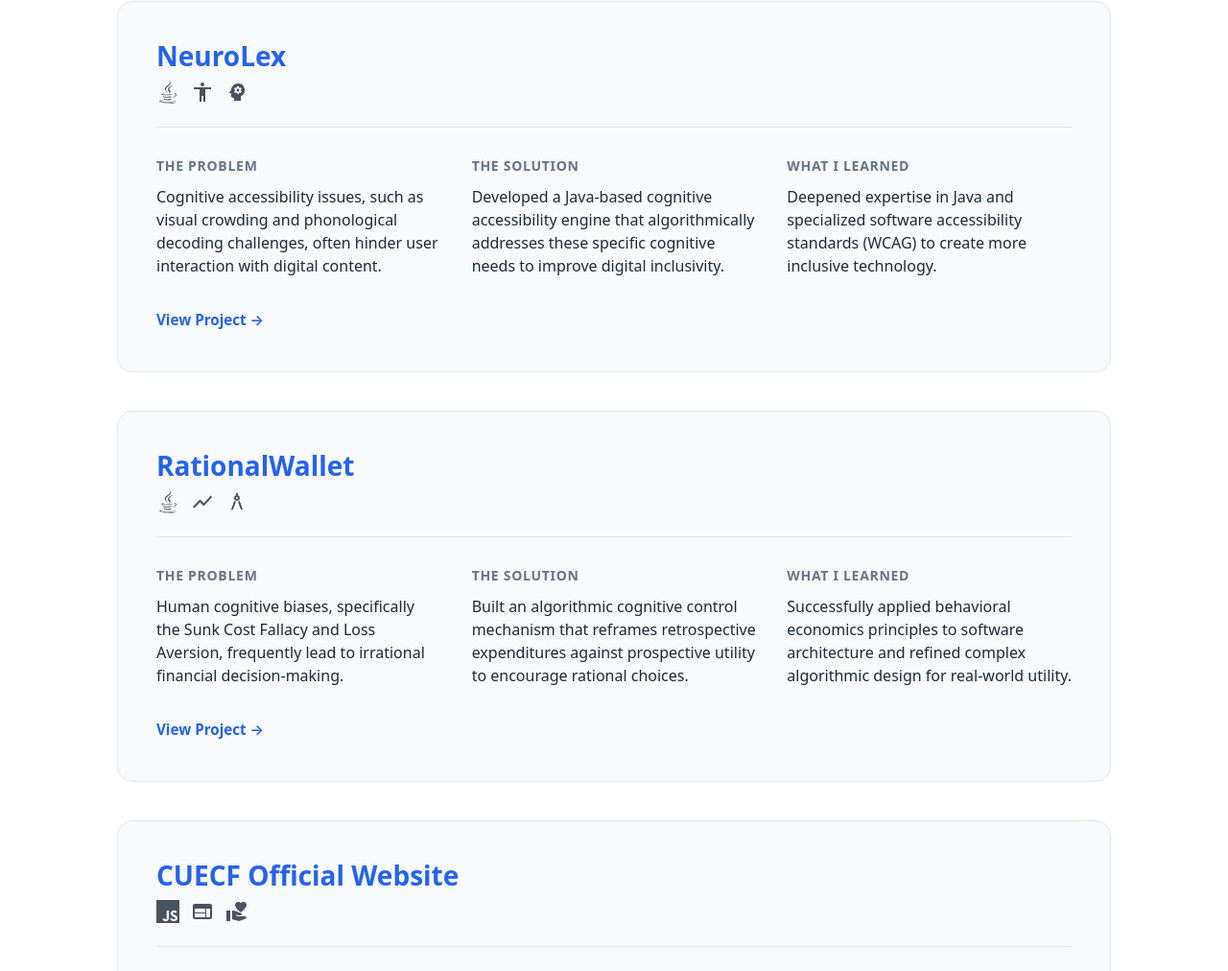
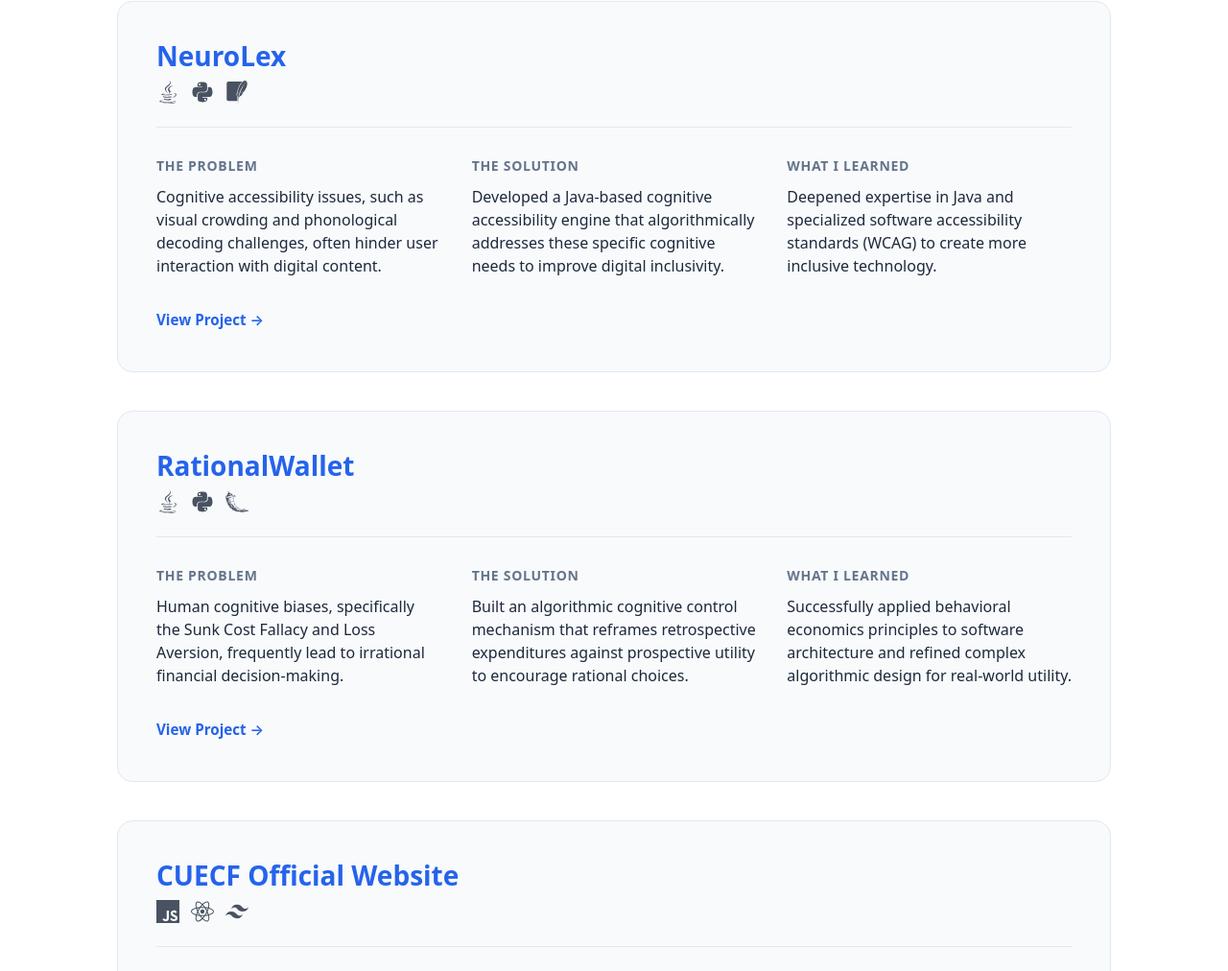
Before and after one commit to aaditkedia/Personalsite, a React (Vite) app: page / in a window 1280 px wide. Shown: the part 965-1977 px from the top of the page at 96% size. Built offline with nearby package versions, Linux system fonts and the light colour scheme.

Commit message:
Refactor: Change project tags to only use explicit programming languages

```diff
--- a/src/components/ProjectCard.jsx
+++ b/src/components/ProjectCard.jsx
@@ -1,8 +1,7 @@
 import React from 'react';
 import './ProjectCard.css';
-import { FaJava, FaPython, FaReact } from 'react-icons/fa';
-import { SiJavascript, SiFlask, SiSqlite } from 'react-icons/si';
-import { MdAccessibility, MdPsychology, MdShowChart, MdArchitecture, MdWeb, MdVolunteerActivism } from 'react-icons/md';
+import { FaJava, FaPython, FaReact, FaCode } from 'react-icons/fa';
+import { SiJavascript, SiFlask, SiSqlite, SiTailwindcss } from 'react-icons/si';
 
 const tagToIcon = {
   "Java": <FaJava size={24} color="#1e293b" title="Java" />,
@@ -11,12 +10,7 @@ const tagToIcon = {
   "ReactJS": <FaReact size={24} color="#1e293b" title="ReactJS" />,
   "Flask": <SiFlask size={24} color="#1e293b" title="Flask" />,
   "SQLite": <SiSqlite size={24} color="#1e293b" title="SQLite" />,
-  "Accessibility": <MdAccessibility size={24} color="#1e293b" title="Accessibility" />,
-  "Cognitive Science": <MdPsychology size={24} color="#1e293b" title="Cognitive Science" />,
-  "Behavioral Economics": <MdShowChart size={24} color="#1e293b" title="Behavioral Economics" />,
-  "Algorithms": <MdArchitecture size={24} color="#1e293b" title="Algorithms" />,
-  "Web Design": <MdWeb size={24} color="#1e293b" title="Web Design" />,
-  "Non-Profit": <MdVolunteerActivism size={24} color="#1e293b" title="Non-Profit" />
+  "TailwindCSS": <SiTailwindcss size={24} color="#1e293b" title="TailwindCSS" />
 };
 
 const ProjectCard = ({ title, problem, solution, learned, tags, link }) => {
@@ -28,7 +22,7 @@ const ProjectCard = ({ title, problem, solution, learned, tags, link }) => {
           <div className="project-tech-icons">
             {tags.map(tag => (
               <span key={tag} className="tech-icon" title={tag}>
-                {tagToIcon[tag] || <MdArchitecture size={24} color="#1e293b" title={tag} />}
+                {tagToIcon[tag] || <FaCode size={24} color="#1e293b" title={tag} />}
               </span>
             ))}
           </div>
--- a/src/components/Projects.jsx
+++ b/src/components/Projects.jsx
@@ -4,7 +4,7 @@ import ProjectCard from './ProjectCard';
 const projectsData = [
   {
     title: "NeuroLex",
-    tags: ["Java", "Accessibility", "Cognitive Science"],
+    tags: ["Java", "Python", "SQLite"],
     problem: "Cognitive accessibility issues, such as visual crowding and phonological decoding challenges, often hinder user interaction with digital content.",
     solution: "Developed a Java-based cognitive accessibility engine that algorithmically addresses these specific cognitive needs to improve digital inclusivity.",
     learned: "Deepened expertise in Java and specialized software accessibility standards (WCAG) to create more inclusive technology.",
@@ -12,7 +12,7 @@ const projectsData = [
   },
   {
     title: "RationalWallet",
-    tags: ["Java", "Behavioral Economics", "Algorithms"],
+    tags: ["Java", "Python", "Flask"],
     problem: "Human cognitive biases, specifically the Sunk Cost Fallacy and Loss Aversion, frequently lead to irrational financial decision-making.",
     solution: "Built an algorithmic cognitive control mechanism that reframes retrospective expenditures against prospective utility to encourage rational choices.",
     learned: "Successfully applied behavioral economics principles to software architecture and refined complex algorithmic design for real-world utility.",
@@ -20,7 +20,7 @@ const projectsData = [
   },
   {
     title: "CUECF Official Website",
-    tags: ["JavaScript", "Web Design", "Non-Profit"],
+    tags: ["JavaScript", "ReactJS", "TailwindCSS"],
     problem: "A non-profit community foundation required a professional online presence to coordinate eco-cleanup initiatives and engage volunteers.",
     solution: "Designed and developed the official organization website from scratch using JavaScript, establishing a digital hub for environmental action.",
     learned: "Enhanced frontend development skills and learned the importance of digital branding for community-driven organizations like CUECF.",
```
